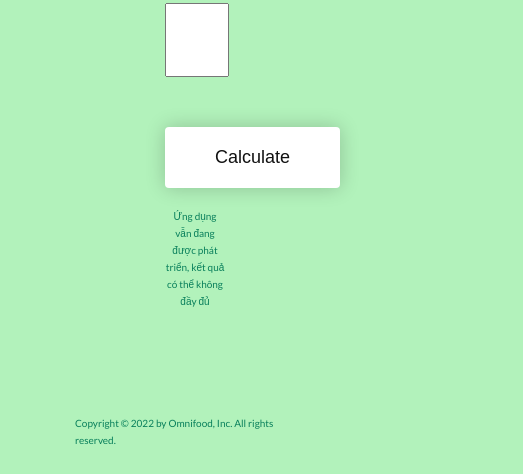
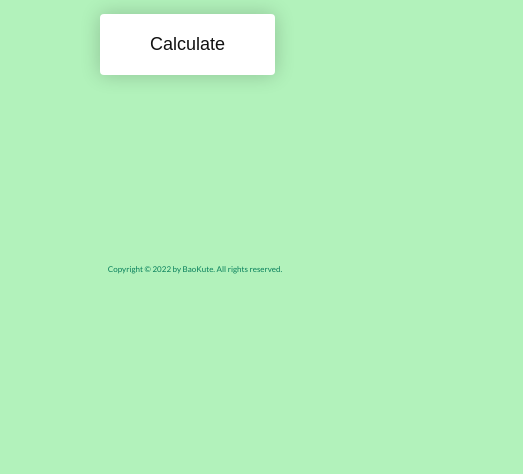
Before and after one commit to BaoThanhThienDiCode/HCMUS-20200137-Quine-McCluskey, a website: page index.html in a window 390 px wide. Shown: the part 406-880 px from the top of the page, 523 px wide, since content can reach past the window. After the commit the page ends 844 px from the top, so only its background shows below. Drawn offline with nearby package versions, Linux system fonts and the light colour scheme.

Commit message:
fix commit

```diff
--- a/index.html
+++ b/index.html
@@ -5,11 +5,15 @@
     <meta http-equiv="X-UA-Compatible" content="IE=edge" />
     <meta name="viewport" content="width=device-width, initial-scale=1.0" />
     <title>Document</title>
+    <link rel="stylesheet" href="css/katex.min.css">
     <link rel="stylesheet" href="css/style.css" />
   </head>
   <body>
     <header class="header">
-      <img src="img/Logo.png" class="header__logo" alt="Logo" />
+      <div class="header__box-img">
+        <img src="img/Logo.png" class="header__logo" alt="Logo" />
+      </div>
+
       <nav class="navigation__nav">
         <ul class="navigation__list">
           <li class="navigation__item show-modal-1">
@@ -17,12 +21,6 @@
           </li>
           <li class="navigation__item show-modal">
             <a href="#" class="navigation__link">Profile</a>
-          </li>
-          <li class="navigation__item show-modal">
-            <a href="#" class="navigation__link">Project</a>
-          </li>
-          <li class="navigation__item show-modal">
-            <a href="#" class="navigation__link">Contact</a>
           </li>
         </ul>
       </nav>
@@ -55,16 +53,12 @@
               <!-- <div id="borrar">X</div> -->
             </div>
             <button class="button Quine-McCluskey__button show-modal-1" id="calcular"><span>Calculate</span></button>
-            <div class="advertencia Quine-McCluskey__advertencia ">
-              <p>
-                Ứng dụng vẫn đang được phát triển, kết quả có thể không đầy đủ
-              </p>
-            </div>
         </div>
         <!-- hello -->
 
 
         <div class="modal-1 hidden">
+          <button class="close-modal">&times;</button>
           <div class="tables">
             <div id="iniciales" class="tables__iniciales">
               <div id="tabla1" class="tables__iniciales__table1"></div>
@@ -80,7 +74,7 @@
     </main>
     <footer>
       <p class="copyright">
-        Copyright © <span class="year">2022</span> by Omnifood, Inc.
+        Copyright © <span class="year">2022</span> by BaoKute.
         All rights reserved.
       </p>
     </footer>
--- a/package.json
+++ b/package.json
@@ -20,6 +20,7 @@
     "node-sass": "^7.0.1"
   },
   "dependencies": {
-    "live-server": "^1.2.2"
+    "live-server": "^1.2.2",
+    "sass": "^1.54.3"
   }
 }
--- a/sass/abtracts/_mixins.scss
+++ b/sass/abtracts/_mixins.scss
@@ -5,16 +5,51 @@
     clear: both;
   }
 }
+
 @mixin absCenter {
   position: absolute;
   top: 50%;
   left: 50%;
-  transform: scale(-50%, -50%);
+  transform: translate(-50%, -50%);
 }
-// $breakpoint arguement choices
-// - phone
-// - tab-port
-// - tab-land
-// - big-desktop
-// ORDER: Base + typography > general layout + grid > page layout > components
-// 1em = 16px
+
+// MEDIA QUERY MANAGER
+/*
+0 - 600px:      Phone
+600 - 900px:    Tablet portrait
+900 - 1200px:   Tablet landscape
+[1200 - 1800] is where our normal styles apply
+1800px + :      Big desktop
+
+$breakpoint arguement choices:
+- phone
+- tab-port
+- tab-land
+- big-desktop
+
+ORDER: Base + typography > general layout + grid > page layout > components
+
+1em = 16px
+*/
+@mixin respond($breakpoint) {
+  @if $breakpoint == phone {
+    @media only screen and (max-width: 37.5em) {
+      @content;
+    } //600px
+  }
+  @if $breakpoint == tab-port {
+    @media only screen and (max-width: 56.25em) {
+      @content;
+    } //900px
+  }
+  @if $breakpoint == tab-land {
+    @media only screen and (max-width: 75em) {
+      @content;
+    } //1200px
+  }
+  @if $breakpoint == big-desktop {
+    @media only screen and (min-width: 112.5em) {
+      @content;
+    } //1800
+  }
+}
--- a/sass/base/_animations.scss
+++ b/sass/base/_animations.scss
@@ -6,40 +6,3 @@
     transform: rotateY(360deg);
   }
 }
-
-@keyframes moveLeft {
-  0% {
-    opacity: 0;
-    transform: translateX(-100px);
-  }
-  80% {
-    transform: translateX(10px);
-  }
-  100% {
-    opacity: 1;
-    transform: translateX(0);
-  }
-}
-@keyframes moveRight {
-  0% {
-    opacity: 0;
-    transform: translateX(100px);
-  }
-  80% {
-    transform: translateX(-10px);
-  }
-  100% {
-    opacity: 1;
-    transform: translateX(0);
-  }
-}
-@keyframes moveInBottom {
-  0% {
-    opacity: 0;
-    transform: translateY(100px);
-  }
-  100% {
-    opacity: 1;
-    transform: translateX(0px);
-  }
-}
--- a/sass/base/_base.scss
+++ b/sass/base/_base.scss
@@ -8,8 +8,25 @@
 }
 html {
   font-size: 62.5%;
+
+  @include respond(tab-land) {
+    // width < 1200?
+    font-size: 56.25%; //1 rem = 9px, 9/16 = 50%
+  }
+
+  @include respond(tab-port) {
+    // width < 900?
+    font-size: 50%; //1 rem = 8px, 8/16 = 50%
+  }
+
+  @include respond(big-desktop) {
+    font-size: 75%; //1rem = 12, 12/16
+  }
 }
 body {
   box-sizing: border-box;
-  padding: 30px;
+  padding: 3rem 7.5rem;
+  @include respond(tab-port) {
+    padding: 5.5rem 7.5rem 5.5rem 7.5rem;
+  }
 }
--- a/sass/base/_typography.scss
+++ b/sass/base/_typography.scss
@@ -6,11 +6,11 @@
 // - line heights:
 // Defaut 1
 // ---- 02 COLORS
-// Primary: #e67e22
+// Primary:
 // Tints:
 // Shades:
 // Accents:
-// Greys: #555
+// Greys:
 
 // - Spacing system (px)
 // 2 / 4 / 8 / 12 / 16 / 24 / 32 / 48 / 64 / 80 / 96 / 128
@@ -20,7 +20,6 @@ body {
   line-height: 1.7;
   color: $color-primary-dark;
   background-color: $color-primary-light;
-  padding: 2.5rem 7.5rem;
 }
 .heading-primary {
   &-main {
@@ -30,48 +29,11 @@ body {
     font-size: 4.4rem;
     font-weight: 600;
     letter-spacing: 0.4rem;
+    @include respond(tab-port) {
+      font-size: 2.2rem;
+      letter-spacing: 0.2rem;
+      margin-top: 30px;
+      margin-bottom: -35px;
+    }
   }
 }
-//   &-sub {
-//     display: block;
-//     font-size: 20px;
-//     font-weight: 700;
-//     letter-spacing: 17.4px;
-//     animation: moveRight 1s ease-out;
-//     @include respond(phone) {
-//       font-family: 5rem;
-//       letter-spacing: 0.5rem;
-//     }
-//   }
-// }
-// .heading-secondary {
-//   font-size: 3.5rem;
-//   text-transform: uppercase;
-//   font-weight: 700;
-//   display: inline-block;
-//   background-image: linear-gradient(
-//     to right,
-//     $color-primary-light,
-//     $color-primary-dark
-//   );
-//   -webkit-background-clip: text;
-//   color: transparent;
-//   letter-spacing: 0.2rem;
-//   transition: all 0.2s;
-
-//   &:hover {
-//     transform: skewY(2deg) skewX(15deg) scale(1.1);
-//     text-shadow: 0.5rem 1rem 2rem rgba($color-black, 0.2);
-//   }
-// }
-// .heading-tertiary {
-//   font-size: $default-font-size;
-//   font-weight: 700;
-//   text-transform: uppercase;
-// }
-// .paragraph {
-//   font-size: $default-font-size;
-//   &:not(:last-child) {
-//     margin-bottom: 3rem;
-//   }
-// }
--- a/sass/layout/_header.scss
+++ b/sass/layout/_header.scss
@@ -1,10 +1,21 @@
 .header {
   display: flex;
   justify-content: space-between;
-  padding-bottom: 4.4rem;
+  margin-top: 6rem;
   &__logo {
     height: 100px;
     animation: roll 3s ease-in-out;
     transition: all 0.3s;
   }
+  &__box-img {
+    @include respond(tab-port) {
+      display: flex;
+      justify-content: center;
+    }
+  }
+  @include respond(tab-port) {
+    display: block;
+    margin-top: 3rem;
+    margin-bottom: 4rem;
+  }
 }
--- a/sass/layout/_main.scss
+++ /dev/null
@@ -1,3 +0,0 @@
-main {
-  padding: 40px;
-}
--- a/sass/layout/_navigation.scss
+++ b/sass/layout/_navigation.scss
@@ -63,17 +63,22 @@
 }
 
 .modal-1 {
+  overflow: scroll;
+  flex-shrink: 0;
   position: absolute;
   top: 50%;
   left: 50%;
   transform: translate(-50%, -50%);
   width: 70%;
-
+  padding: 6rem;
   background-color: white;
-  padding: 6rem;
   border-radius: 5px;
   box-shadow: 0 3rem 5rem rgba(0, 0, 0, 0.3);
   z-index: 10;
+  @include respond(tab-port) {
+    width: 90%;
+    padding: 3rem;
+  }
 }
 
 .overlay {
--- a/sass/layout/_quince-mccluskey.scss
+++ b/sass/layout/_quince-mccluskey.scss
@@ -1,12 +1,26 @@
 .Quine-McCluskey {
   &__entrada {
-    display: flex;
+    width: 100%;
+    @include respond(tab-port) {
+      position: relative;
+    }
+
     #entrada {
       font-size: 18px;
       padding: 30px;
       width: 100%;
-      height: 7.4rem;
       margin-bottom: 50px;
+      @include respond(tab-port) {
+        position: absolute;
+        height: 4rem;
+        width: 300px;
+        right: -90px;
+        top: 20px;
+      }
+    }
+  }
+  &____datos {
+    @include respond(tab-port) {
     }
   }
   &__button {
@@ -20,6 +34,11 @@
     cursor: pointer;
     transition: all 0.5s;
     margin-bottom: 20px;
+    @include respond(tab-port) {
+      position: absolute;
+      left: 100px;
+      top: 420px;
+    }
   }
   &__button:hover {
     background-color: aliceblue;
@@ -28,16 +47,21 @@
 }
 // tables
 .tables {
+  width: 60vw;
+  height: 70vh;
   &__iniciales {
     display: flex;
     gap: $default-gap;
     justify-content: center;
     align-items: center;
     padding: 30px;
+    @include respond(tab-port) {
+      display: block;
+    }
     &__table1 {
       th,
       tr {
-        padding: 25px;
+        padding: 15px;
         font-size: 1.6rem;
         text-align: center;
       }
@@ -45,7 +69,7 @@
     &__table2 {
       th,
       tr {
-        padding: 25px;
+        padding: 15px;
         font-size: 1.6rem;
         text-align: center;
       }
@@ -59,19 +83,19 @@
     align-self: center;
     th,
     tr {
-      padding: 25px;
+      padding: 15px;
       font-size: 1.6rem;
       text-align: center;
     }
   }
   &__finales {
-    padding: 30px;
+    padding: 20px;
     display: flex;
     justify-content: center;
     align-self: center;
     th,
     tr {
-      padding: 25px;
+      padding: 15px;
       font-size: 1.6rem;
       text-align: center;
     }
@@ -80,7 +104,7 @@
     }
   }
   &__results {
-    padding: 30px;
+    padding: 20px;
     display: flex;
     justify-content: center;
     align-self: center;
--- a/sass/main.scss
+++ b/sass/main.scss
@@ -16,9 +16,7 @@ Dark green: #28b485
 @import "base/utilities";
 
 @import "layout/navigation";
-@import "layout/grid";
 @import "layout/header";
 @import "layout/quince-mccluskey";
-@import "layout/main";
 
 @import "pages/home";
--- a/sass/pages/_home.scss
+++ b/sass/pages/_home.scss
@@ -1,6 +1,17 @@
 //
 .Section-Quine-McCluskey {
   width: 100%;
-  height: 50vh;
+  height: 45vh;
   padding: 50px;
 }
+main {
+  padding: 40px;
+  @include respond(tab-port) {
+    padding: 20px;
+  }
+}
+footer {
+  p {
+    text-align: center;
+  }
+}
```
Also changed, not shown: sass/abtracts/_variables.scss (+0 -16 lines), sass/layout/_grid.scss (deleted, +0 -39 lines), css/style.css, 2 other files.
